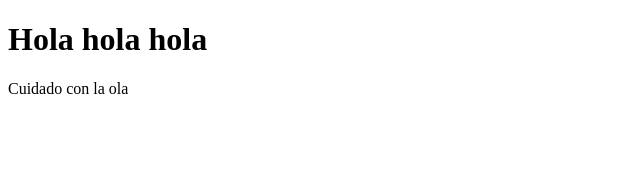
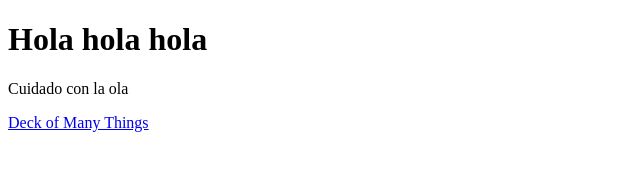
Before and after one commit to FerminDiaz98/fermindiaz98.github.io, a plain HTML site: page index.html in a window 1280 px wide. Shown: the whole page, without its empty margins (0-640 px from the left). Drawn offline with Linux system fonts and the light colour scheme.

Commit message:
change index

```diff
--- a/index.html
+++ b/index.html
@@ -3,5 +3,6 @@
 <body>
 <h1>Hola hola hola</h1>
 <p>Cuidado con la ola</p>
+<p><a href="https://fermindiaz98.github.io/DeckOfManyWeb/">Deck of Many Things</a></p>
 </body>
 </html>
```
